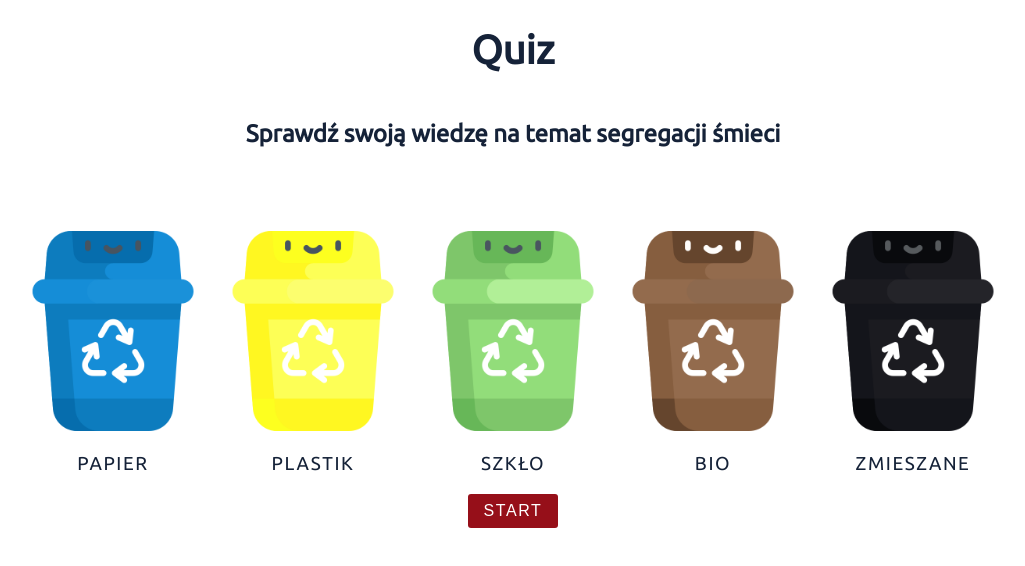
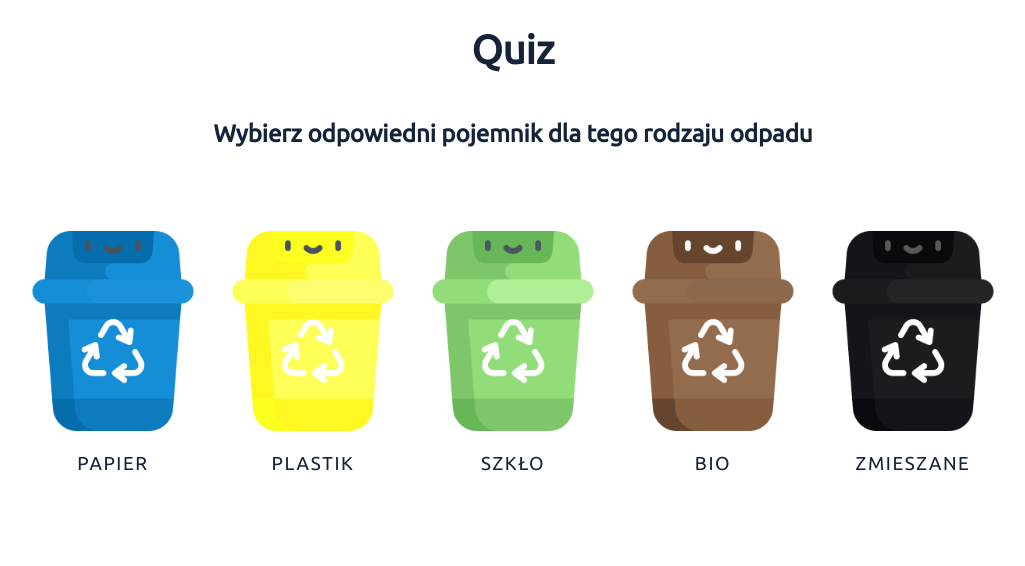
Before and after one commit to stosikmartyna/waste_sorting_app, a React (Create React App) app: page / in a window 1280 px wide. Both pictures are taken after a click on the button "START". Shown: the top 566 px of the page, without its empty margins (127-1152 px from the left). Built offline with nearby package versions, Linux system fonts and the light colour scheme.

Commit message:
Handle header instruction and remove button while quiz started.

```diff
--- a/src/components/Quiz/Quiz.jsx
+++ b/src/components/Quiz/Quiz.jsx
@@ -4,6 +4,7 @@ import axios from 'axios';
 
 export const Quiz = () => {
     const [wasteData, setWasteData] = useState(undefined);
+    const [isQuizStarted, setIsQuizStarted] = useState(false);
 
     const getWasteData = async () => {
         try {
@@ -15,10 +16,18 @@ export const Quiz = () => {
         }
     }
 
+    const handleButtonClick = () => {
+        getWasteData();
+        setIsQuizStarted(true);
+    }
+
     return (
         <div className={container}>
             <h1>Quiz</h1>
-            <h2>Sprawdź swoją wiedzę na temat segregacji śmieci</h2>
+            { !isQuizStarted
+                ? <h2>Sprawdź swoją wiedzę na temat segregacji śmieci</h2>
+                : <h2>Wybierz odpowiedni pojemnik dla tego rodzaju odpadu</h2>
+            }
             <div className={binsContainer}>
                 <div className={bin}>
                     <img src="icons/recycle_bin_paper.png" alt="paper-bin"/>
@@ -41,8 +50,9 @@ export const Quiz = () => {
                     <h3>Zmieszane</h3>
                 </div>
             </div>
-            <button className={button} onClick={getWasteData}>Start</button>
-            {console.log(wasteData)}
+            {!isQuizStarted && (
+                <button className={button} onClick={handleButtonClick}>Start</button>
+            )}
         </div>
     )
 }
```
